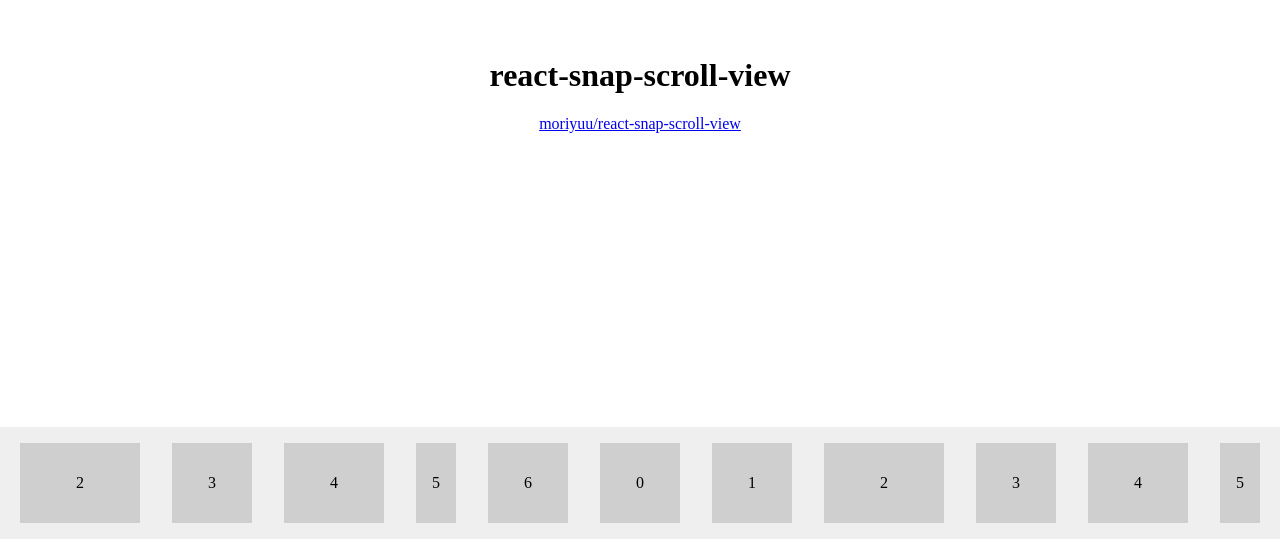
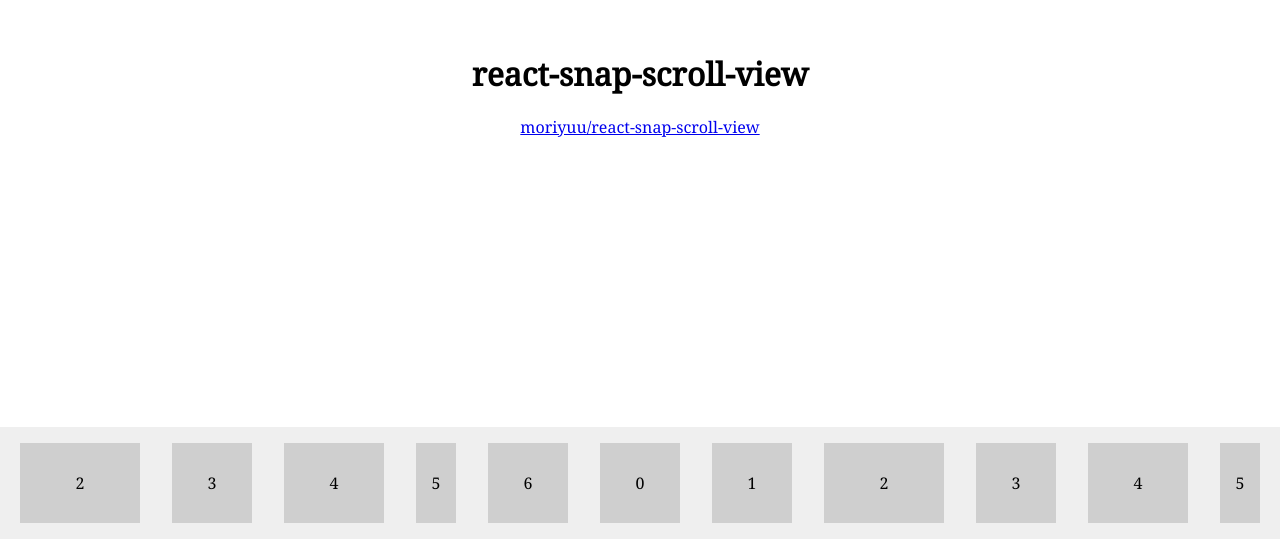
Before and after one commit to moriyuu/react-snap-scroll-view, a React (Vite) app: page / in a window 1280 px wide. Shown: the part 245-800 px from the top of the page. Built offline with nearby package versions, Linux system fonts and the light colour scheme.

Commit message:
noto serif

```diff
--- a/src/index.html
+++ b/src/index.html
@@ -5,6 +5,10 @@
     <meta name="viewport" content="width=device-width, initial-scale=1.0" />
     <meta http-equiv="X-UA-Compatible" content="ie=edge" />
     <title>react-snap-scroll-view</title>
+    <link
+      href="https://fonts.googleapis.com/css?family=Noto+Serif&display=swap"
+      rel="stylesheet"
+    />
   </head>
   <body style="margin: 0;">
     <div id="root"></div>
--- a/src/index.tsx
+++ b/src/index.tsx
@@ -24,6 +24,7 @@
   return (
     <div
       style={{
+        fontFamily: "'Noto Serif', serif",
         display: "flex",
         alignItems: "center",
         justifyContent: "center",
```
